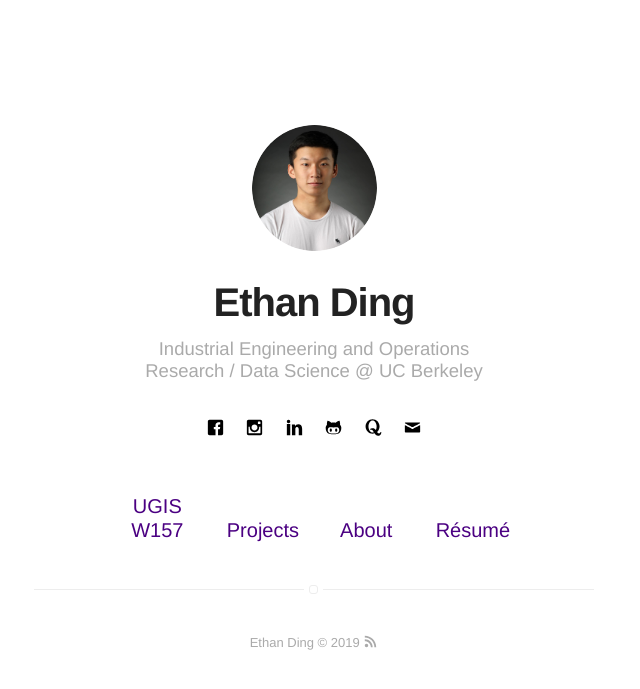
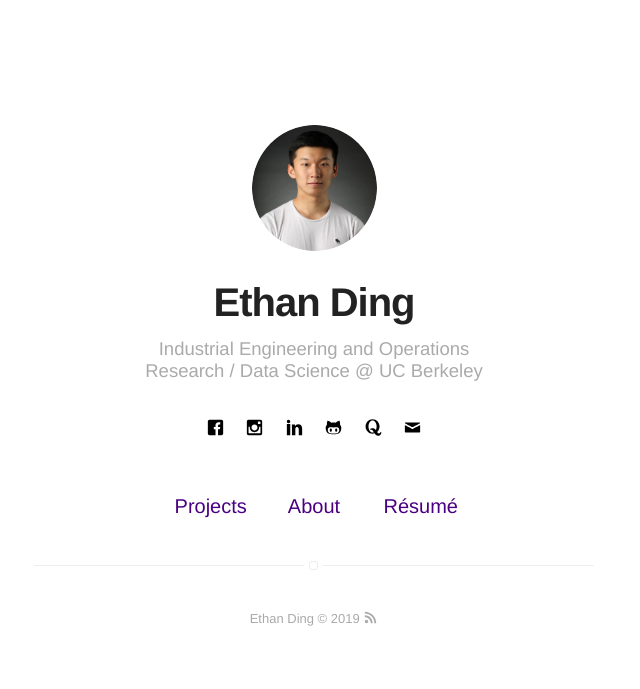
Before and after one commit to yifan-ding/yifan-ding.github.io, a Jekyll site: the page built from index.html, in a window 1280 px wide. Shown: the top 689 px of the page, without its empty margins (326-966 px from the left). Built offline with Jekyll 4.4.1, drawn with Linux system fonts in a browser that asks for light colours.

Commit message:
take out UGIS

```diff
--- a/_config.yml
+++ b/_config.yml
@@ -76,7 +76,7 @@
 
 # if you don't need "about" or "blog", comment them out below
 about: true
-blog: true
+#blog: true
 
 # do you want to show the "read time" of the posts?
 read-time: true
--- a/_includes/nav.html
+++ b/_includes/nav.html
@@ -9,7 +9,7 @@
         {% if site.blog == true %}
             {% if page.title != "Blog" %}
                 <li class="item">
-                    <a class="link" href="{{ site.url }}/blog">UGIS W157</a>
+                    <a class="link" href="{{ site.url }}/blog">Blog</a>
                 </li>
             {% endif %}
         {% endif %}
```
Also changed, not shown: 15 other files.
